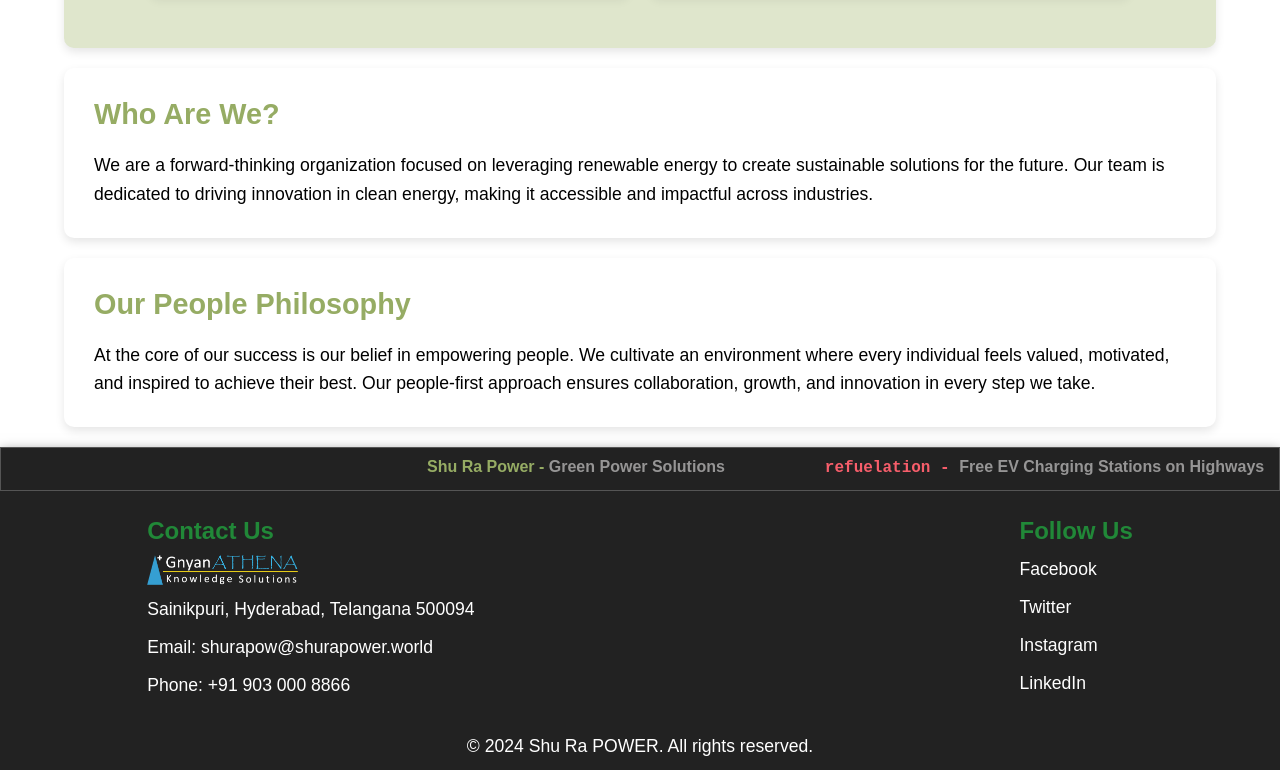
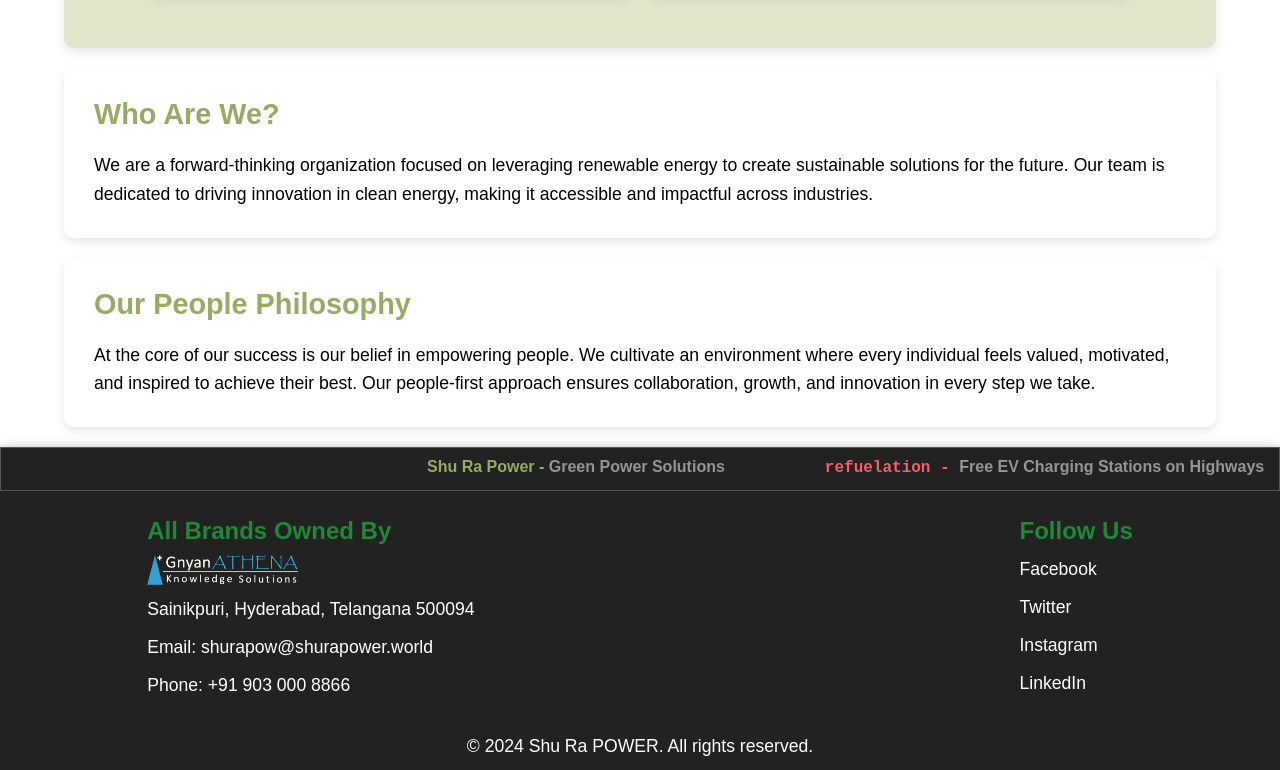
Before and after one commit to abhishekb0411/application, a plain HTML site: page index.html in a window 1280 px wide. Shown: the part 1289-2059 px from the top of the page. Drawn offline with Linux system fonts and the light colour scheme.

Commit message:
all brand owned by

```diff
--- a/index.html
+++ b/index.html
@@ -116,7 +116,7 @@
     <div class="footer-content">
 
         <div class="footer-left">
-            <h4>Contact Us</h4>
+            <h4> All Brands Owned By </h4>
 
             <img src="./Gnyan Athena white .png" alt="Gnyan Athena">
 
```
